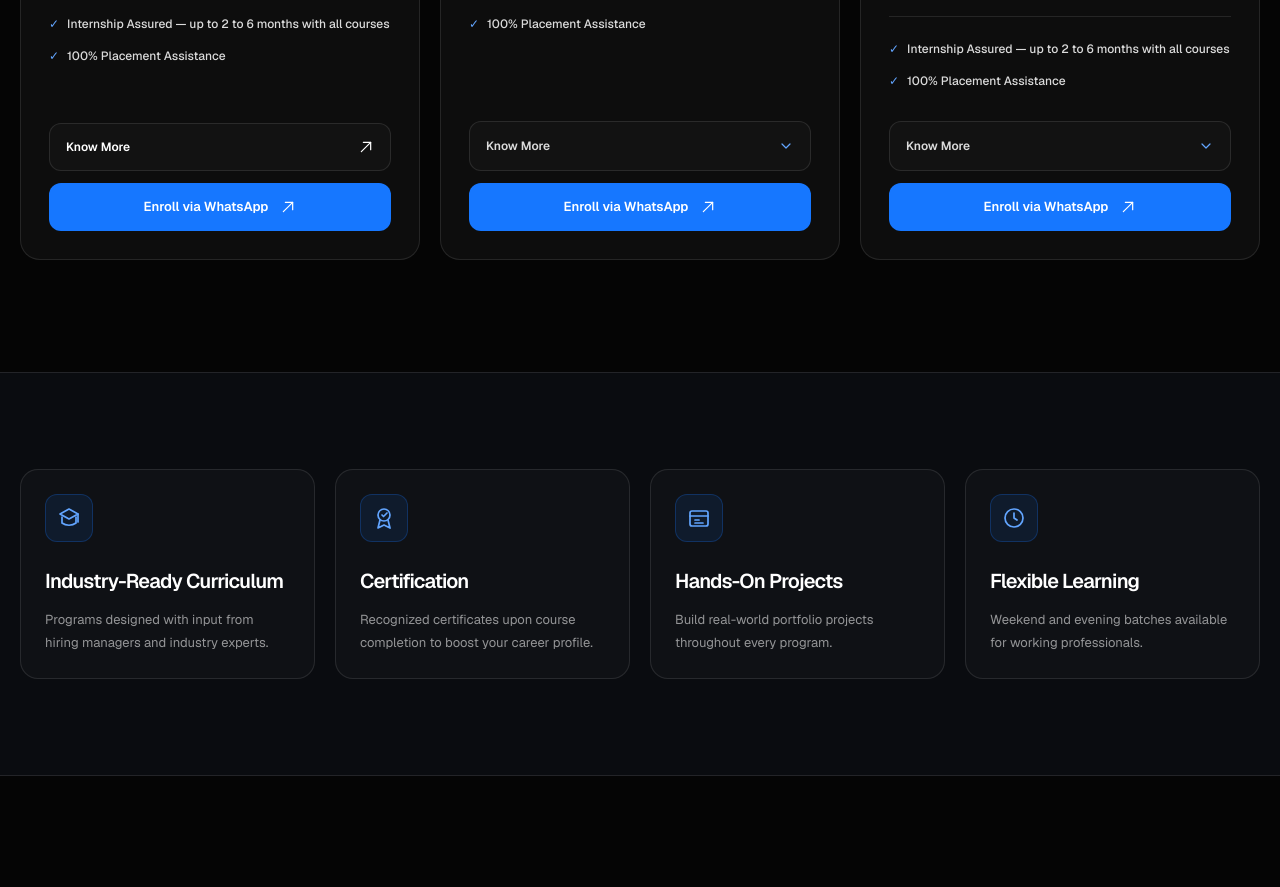
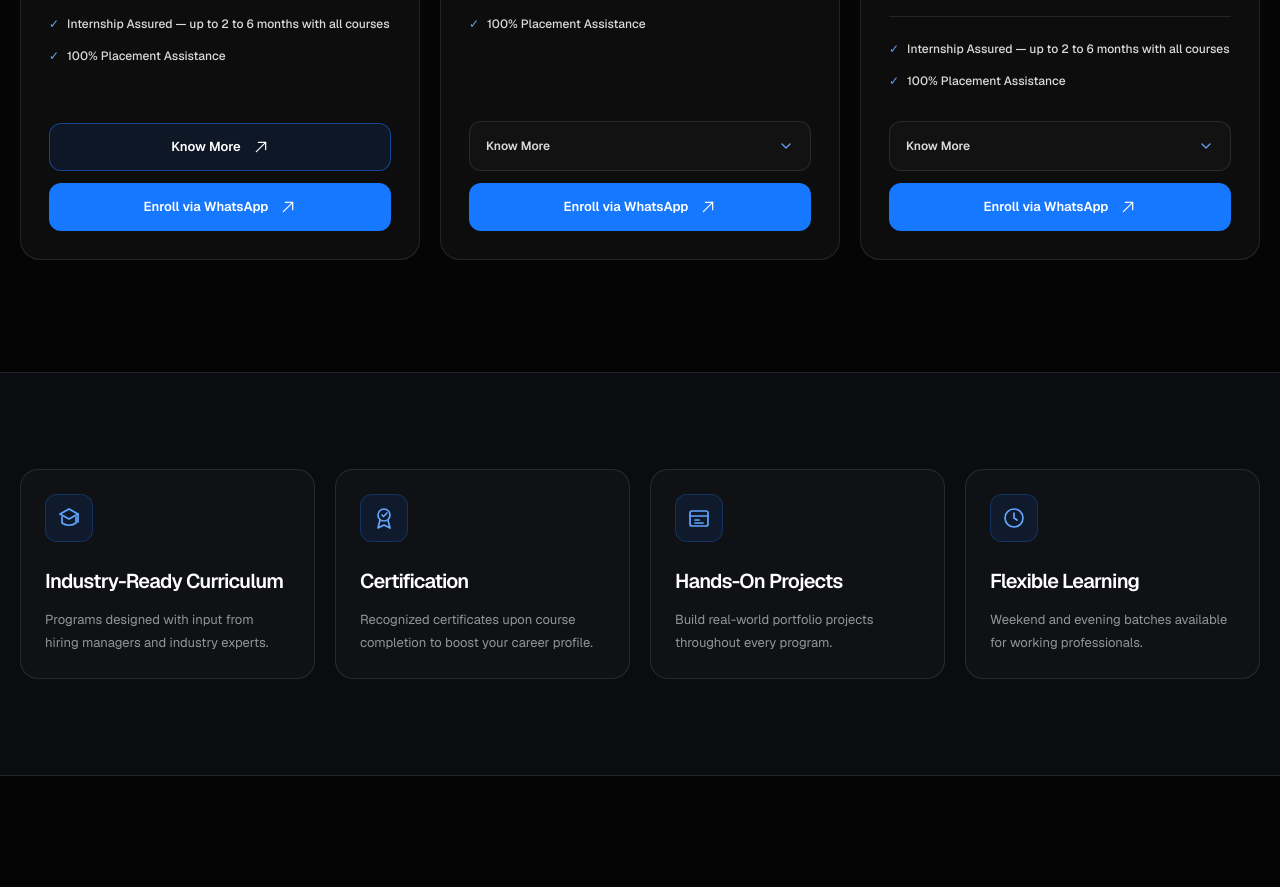
Before and after one commit to amnas-cubixmet/cubixmet, a Next.js app: page /ventures/academy in a window 1280 px wide. Shown: the part 1560-2447 px from the top of the page. Built offline with nearby package versions, Linux system fonts and the light colour scheme.

Commit message:
style: make Academy graphic design Know More link a prominent button

```diff
--- a/app/ventures/academy/page.tsx
+++ b/app/ventures/academy/page.tsx
@@ -283,7 +283,8 @@ export default function CubixmetAcademyPage() {
                     {program.id === "graphic-design" ? (
                       <a
                         href="/ventures/academy/graphic-designing-content-creation"
-                        className="mb-3 flex min-h-12 items-center justify-between gap-3 rounded-[12px] border border-white/10 bg-white/[.025] px-4 text-[12px] font-semibold text-white/85 transition-colors hover:border-[#1677FF]/45 hover:bg-[#1677FF]/10 focus-visible:outline-2 focus-visible:outline-offset-2 focus-visible:outline-[#1677FF]"
+                        aria-label="Know more about the Graphic Designing and Content Creation Program"
+                        className="mb-3 inline-flex min-h-12 w-full items-center justify-center gap-3 rounded-[12px] border border-[#1677FF]/50 bg-[#1677FF]/10 px-4 text-[13px] font-semibold text-white transition-colors duration-200 hover:border-[#1677FF] hover:bg-[#1677FF]/25 focus-visible:outline-2 focus-visible:outline-offset-2 focus-visible:outline-[#1677FF]"
                       >
                         Know More <Arrow />
                       </a>
```
